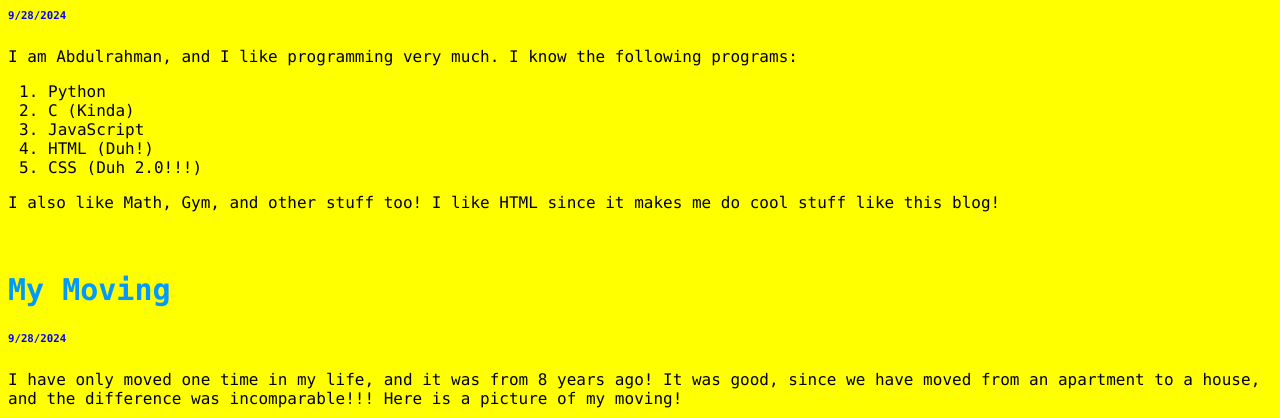
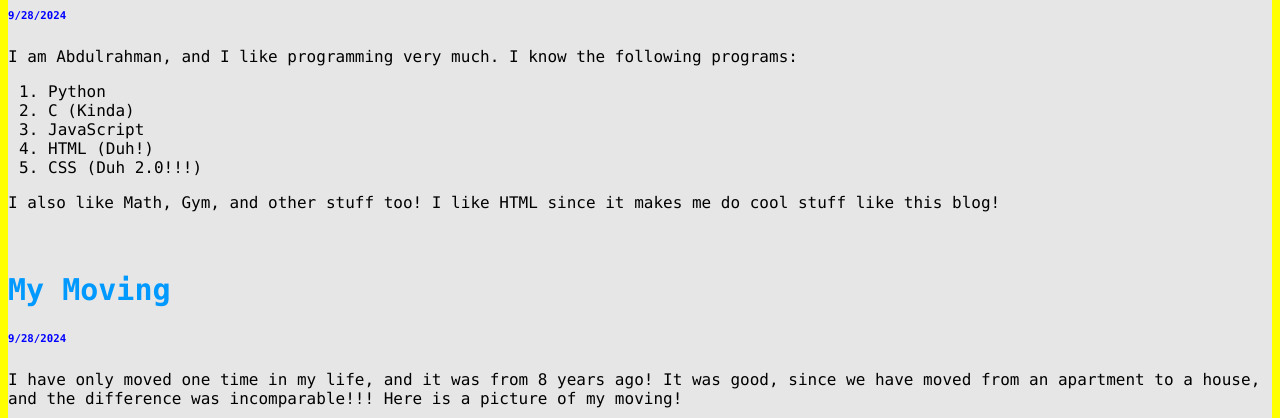
Before and after one commit to GreenDragonMaster/GreenDragonMaster.github.io, a plain HTML site: page index.html in a window 1280 px wide. Shown: the part 583-1001 px from the top of the page. Drawn offline with Linux system fonts and the light colour scheme.

Commit message:
Update index.html

```diff
--- a/index.html
+++ b/index.html
@@ -34,6 +34,9 @@
                 text-decoration: none;
                 font-family: serif;
             }
+            #body {
+                background-color: rgb(230, 230, 230);
+            }
         </style>
     </head>
     <body>
@@ -51,6 +54,7 @@
         <br>
         <br>
         <br>
+        <div id="body">
         <h2 id='number1'>About Me</h2>
         <h6>9/28/2024</h6>
 
@@ -82,6 +86,7 @@
         <h6>9/28/2024</h6>
 
     <p>At home, I have 2 birds, a male and a female, and their names are FUZDOQ and LOZA. I was super happy with them, I even made a website about them using HTML. I can't go make you go to the website, since it is something for my device <em>only</em>!!!</p>
+        </div>
     <hr>
     <p>Click <a href="#title">here</a> to go to the begining of the blog.</p>
     </body>
```
